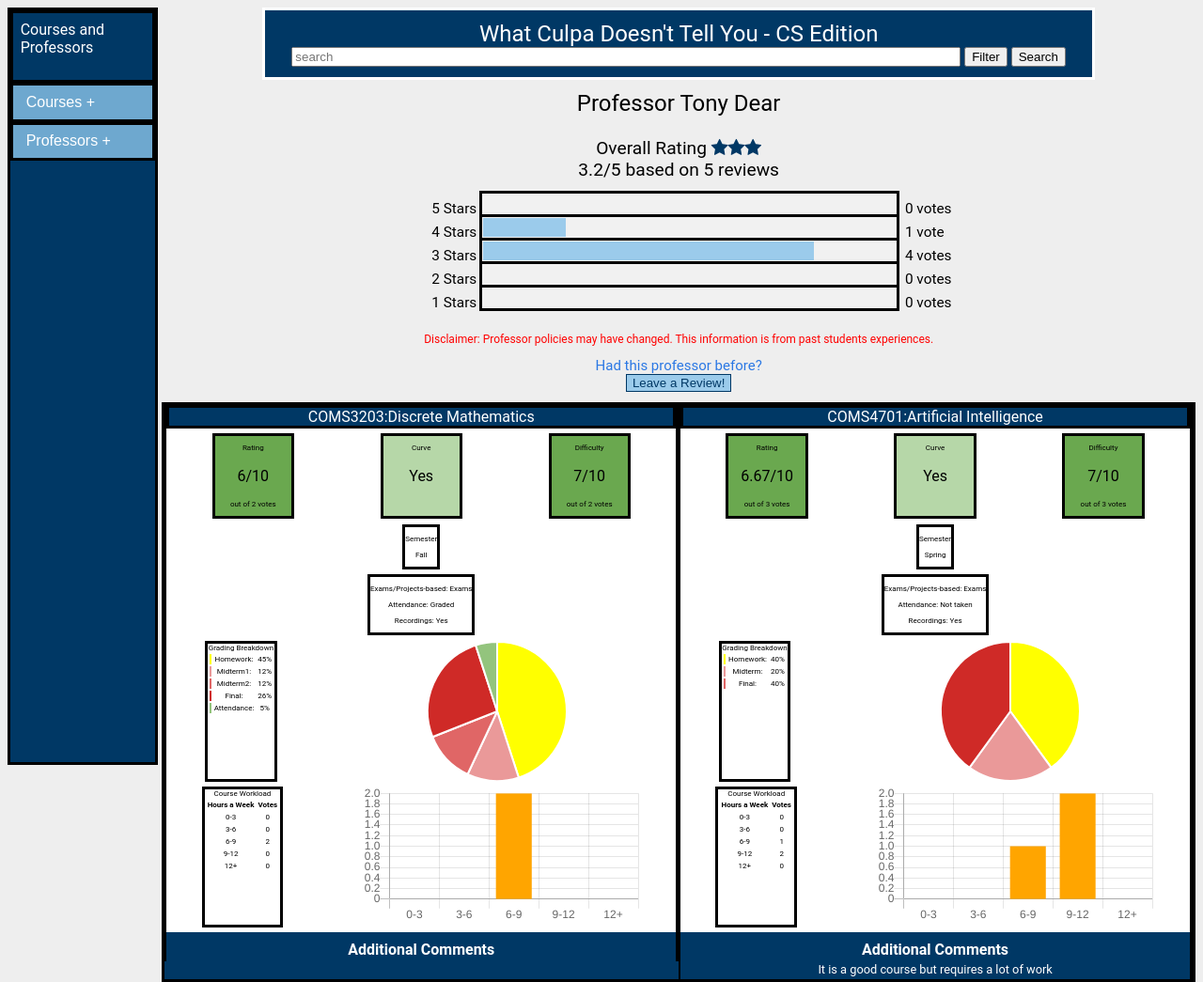
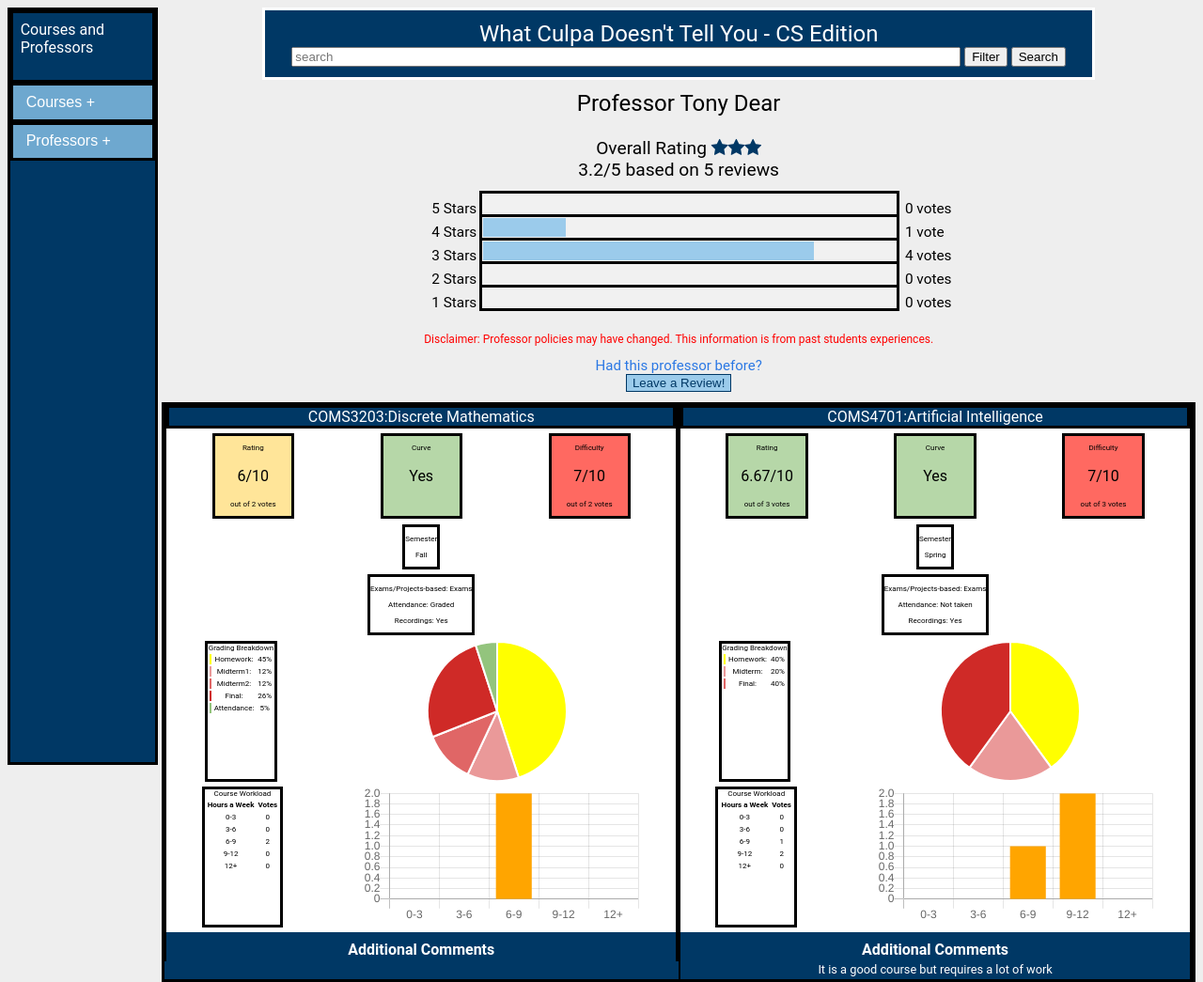
Before and after one commit to aw3410/uiproject2024, a Flask app: page /professors/dear in a window 1280 px wide. Shown: the whole page at 94% size. Run offline with Flask 3, Linux system fonts and the light colour scheme; lists and menus that the app fills with data are empty.

Commit message:
updated the difficulty, rating, and curve boxes to change colors dynamically according to the data

```diff
--- a/static/professorpage_one.js
+++ b/static/professorpage_one.js
@@ -90,6 +90,42 @@ function addbarchart(professors) {
 
 }
 
+function ratingscore(rating) {
+    if (rating < 2){
+        return 'boxeswithworstrating';
+    }
+    else if (rating < 4 && rating >= 2){
+        return 'boxeswithbadrating'
+    }
+    else if (rating >= 4 && rating <= 6) {
+        return 'boxeswithmediumrating';
+    }
+    else if (rating > 6 && rating <= 8) {
+        return 'boxeswithgoodrating';
+    }
+    else if (rating > 8){
+        return 'boxeswithbestrating';
+    }
+}
+
+function difficultyscore(rating){
+    if (rating < 2){
+        return 'boxeswithbestrating';
+    }
+    else if (rating < 4 && rating >= 2){
+        return 'boxeswithgoodrating'
+    }
+    else if (rating >= 4 && rating <= 6) {
+        return 'boxeswithmediumrating';
+    }
+    else if (rating > 6 && rating <= 8) {
+        return 'boxeswithbadrating';
+    }
+    else if (rating > 8){
+        return 'boxeswithworstrating';
+    }
+}
+
 $(document).ready(function () {
     if (data){
         const prof = data;
@@ -133,22 +169,26 @@ $(document).ready(function () {
         prof.courses.forEach((course, index) => {
             const piechartID = `piechart-${index}`;
             const barchartID = `barchart-${index}`;
+            const ratingclass = ratingscore(course.ratingAverage);
+            const difficultyclass = difficultyscore(course.difficultyAverage);
+            const curveclass = course.curve ? 'boxeswithgoodrating' : 'boxeswithbadrating';
+
 
             profDetailsHtml += `
                 <div class="onecourse">
                      <div class="coursename">${course.courseCode}:${course.courseName}</div>
                     <div class="courseinformation">
                     <span class="courseinformationline">
-                        <div class="boxeswithbestrating">
+                        <div class="${ratingclass}">
                             <p class="boxtext">Rating</p>
                             <p class="vote">${course.ratingAverage || 'N/A'}/10</p>
                             <p class="boxtext">out of ${course.ratingTotalVotes || 0} votes</p>
                         </div>
-                        <div class="boxeswithgoodrating">
+                        <div class="${curveclass}">
                             <p class="boxtext">Curve</p>
                             <p class="vote">${course.curve ? 'Yes' : 'No'}</p>
                         </div>
-                        <div class="boxeswithbestrating">
+                        <div class="${difficultyclass}">
                             <p class="boxtext">Difficulty</p>
                             <p class="vote">${course.difficultyAverage || 'N/A'}/10</p>
                             <p class="boxtext">out of ${course.difficultyTotalVotes || 0} votes</p>
--- a/static/professorpage_two.css
+++ b/static/professorpage_two.css
@@ -158,10 +158,6 @@ tbody{
     height: 100%;
 }
 
-
-
-
-
 #disclaimerandreview {
     font-size: 0.5em;
 }
@@ -227,6 +223,19 @@ tbody{
     padding-top: 1%;
 }
 
+
+.boxeswithworstrating {
+    border-style: solid;
+    background-color: red;
+    width: 15%;
+}
+
+.boxeswithbadrating{
+    border-style: solid;
+    background-color: #FF6961;
+    width: 15%;
+}
+
 .boxeswithmediumrating {
     border-style: solid;
     background-color: #FFE599;
@@ -237,6 +246,12 @@ tbody{
     border-style: solid;
     background-color: #B6D7A8;
     width: 15%;
+}
+
+.boxeswithbestrating {
+    background-color: #6AA84F;
+    border-style: solid;
+    width: 15%
 }
 
 .vote {
@@ -295,11 +310,6 @@ tbody{
     width: 100%;
 }
 
-.boxeswithbestrating {
-    background-color: #6AA84F;
-    border-style: solid;
-    width: 15%
-}
 
 .box {
     border-style: solid;
```
Also changed, not shown: static/professorpage_one.css (+19 -5 lines).
